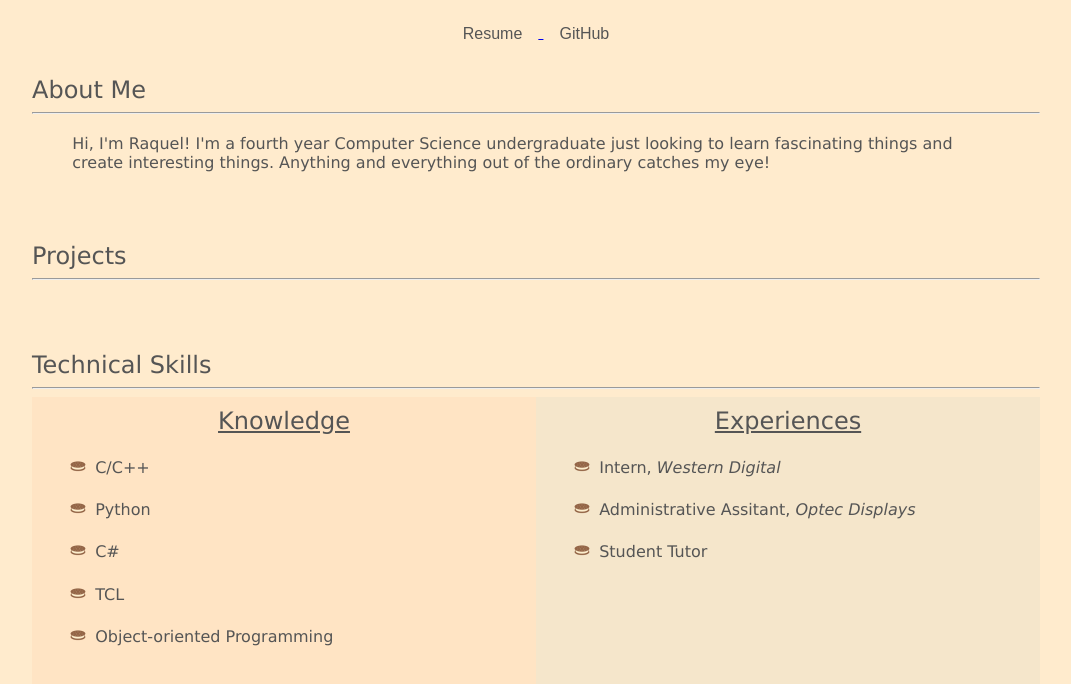
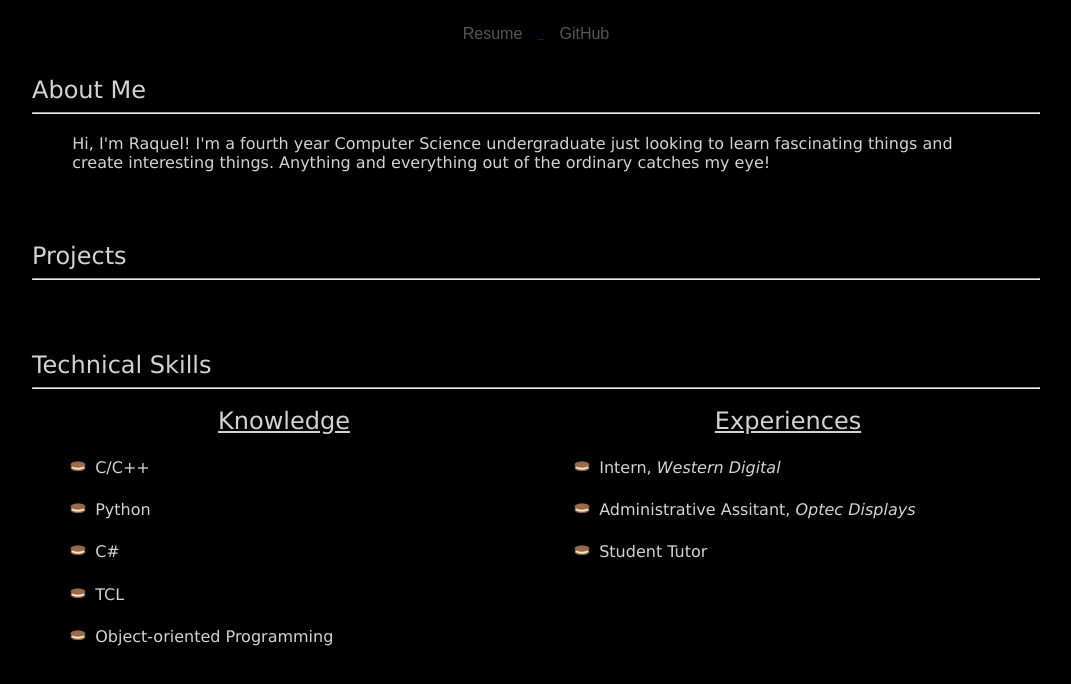
Before and after one commit to whistlerat/ubiquitous-umbrella, a plain HTML site: page index.html in a window 1280 px wide. Shown: the part 168-852 px from the top of the page, without its empty margins (104-1175 px from the left). Drawn offline with Linux system fonts and the light colour scheme.

Commit message:
ANOTHER new idea, color changed

```diff
--- /dev/null
+++ b/ideas.txt
@@ -0,0 +1,3 @@
+black background, for a white gif on header
+    Use procreate! Easier
+    Use more stylish bulletpoints
--- a/index.html
+++ b/index.html
@@ -54,7 +54,7 @@
         <hr>
 
         <div class="row" style="margin:0%;">
-            <div class="column" style="background-color:bisque;">
+            <div class="column" style="background-color:transparent;">
                 <h2 style="text-align:center; text-decoration: underline;">
                     Knowledge
                 </h2>
@@ -66,7 +66,7 @@
                     <li>Object-oriented Programming</li>
                 </ul>
             </div>
-            <div class="column" style="background-color:rgb(245, 230, 203);">
+            <div class="column" style="background-color:transparent;">
                 <h2 style="text-align:center; text-decoration: underline;">
                     Experiences
                 </h2>
--- a/self.css
+++ b/self.css
@@ -1,8 +1,8 @@
 html{
     padding-left: 10%;
     padding-right: 10%;
-    background-color: blanchedalmond;
-    color:#555;
+    background-color: black;
+    color:lightgray;
     font-size:100%;
  }
 
```
